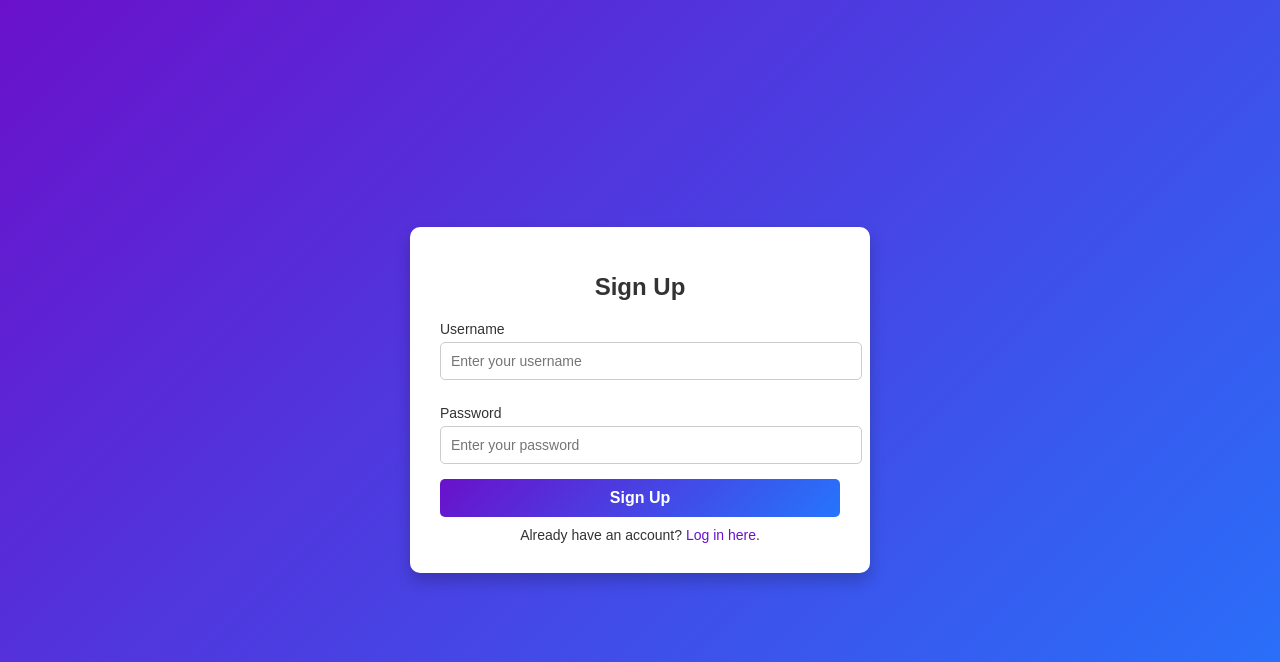
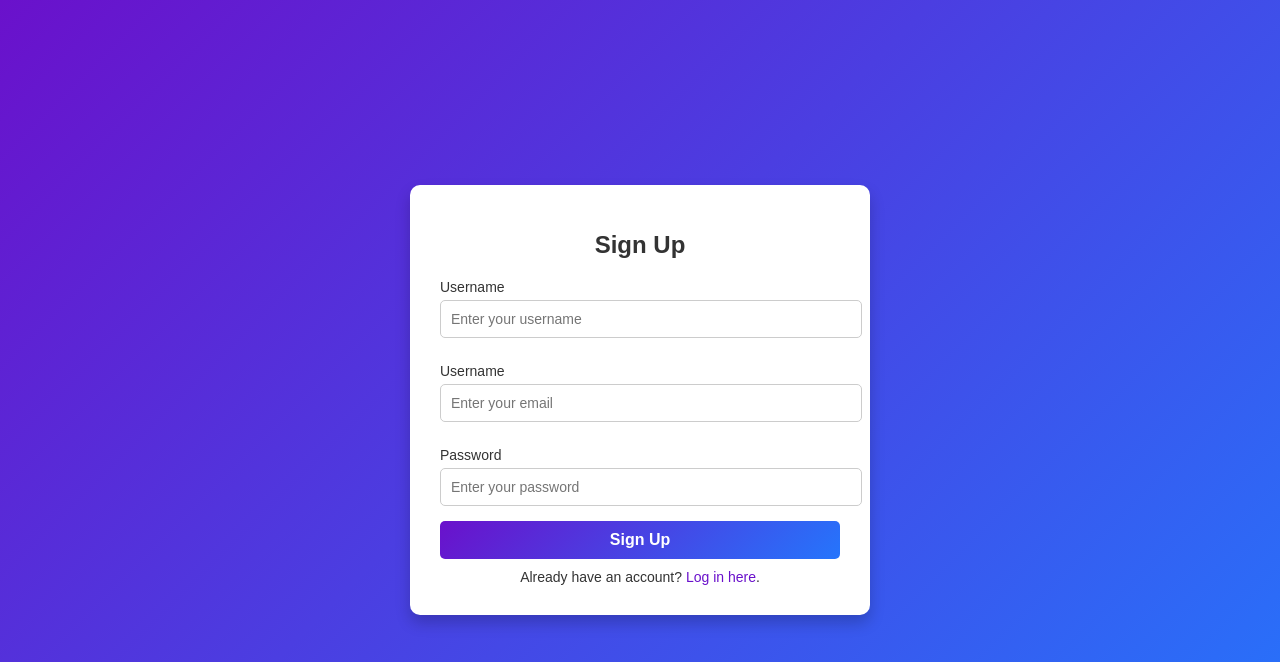
Before and after one commit to mouh2020/complaint_management_system, a PHP site: page /user/signup.php in a window 1280 px wide. Shown: the top 662 px of the page. Run offline with PHP 8.4, Linux system fonts and the light colour scheme.

Commit message:
add email to user

```diff
--- a/user/signup.php
+++ b/user/signup.php
@@ -12,29 +12,35 @@ if ($_SERVER['REQUEST_METHOD'] === 'POST') {
     // Sanitize user input
     $username = trim($_POST['username'] ?? '');
     $password = trim($_POST['password'] ?? '');
+    $email    = trim($_POST['email'] ?? '');
 
     // Validate input
-    if (!empty($username) && !empty($password)) {
-        // Check if the username already exists
-        $stmt = $conn->prepare("SELECT * FROM User WHERE username = ?");
-        $stmt->bind_param('s', $username);
+    if (!empty($username) && !empty($password) && !empty($email)) {
+        // Check if the username or email already exists
+        $stmt = $conn->prepare("SELECT * FROM User WHERE username = ? OR email = ?");
+        $stmt->bind_param('ss', $username, $email);
         $stmt->execute();
         $result = $stmt->get_result();
 
         if ($result->num_rows > 0) {
-            $error_message = 'Username already exists. Please try a different username.';
+            $existingUser = $result->fetch_assoc();
+            if ($existingUser['username'] === $username) {
+                $error_message = 'Username already exists. Please try a different username.';
+            } elseif ($existingUser['email'] === $email) {
+                $error_message = 'Email already exists. Please try a different email address.';
+            }
         } else {
             // Hash the password for security
             $hashed_password = password_hash($password, PASSWORD_BCRYPT);
 
             // Insert the new user into the database
-            $stmt = $conn->prepare("INSERT INTO User (username, password) VALUES (?, ?)");
-            $stmt->bind_param('ss', $username, $hashed_password);
+            $stmt = $conn->prepare("INSERT INTO User (username, email, password) VALUES (?, ?, ?)");
+            $stmt->bind_param('sss', $username, $email, $hashed_password);
 
             if ($stmt->execute()) {
                 // Redirect to dashboard.php upon successful signup
                 $_SESSION['user_logged_in'] = true;
-                $_SESSION['username'] = $username;
+                $_SESSION['user_username'] = $username;
                 header("Location: /user/dashboard.php");
                 exit();
             } else {
@@ -43,8 +49,10 @@ if ($_SERVER['REQUEST_METHOD'] === 'POST') {
 
             $stmt->close();
         }
+
+        $stmt->close();
     } else {
-        $error_message = 'Both fields are required.';
+        $error_message = 'All fields are required.';
     }
 }
 ?>
@@ -70,6 +78,9 @@ if ($_SERVER['REQUEST_METHOD'] === 'POST') {
             <label for="username">Username</label>
             <input type="text" id="username" name="username" placeholder="Enter your username" required>
 
+            <label for="email">Username</label>
+            <input type="text" id="email" name="email" placeholder="Enter your email" required>
+
             <label for="password">Password</label>
             <input type="password" id="password" name="password" placeholder="Enter your password" required>
 
```
Also changed, not shown: ComplaintsSystem.sql (+15 -12 lines).
